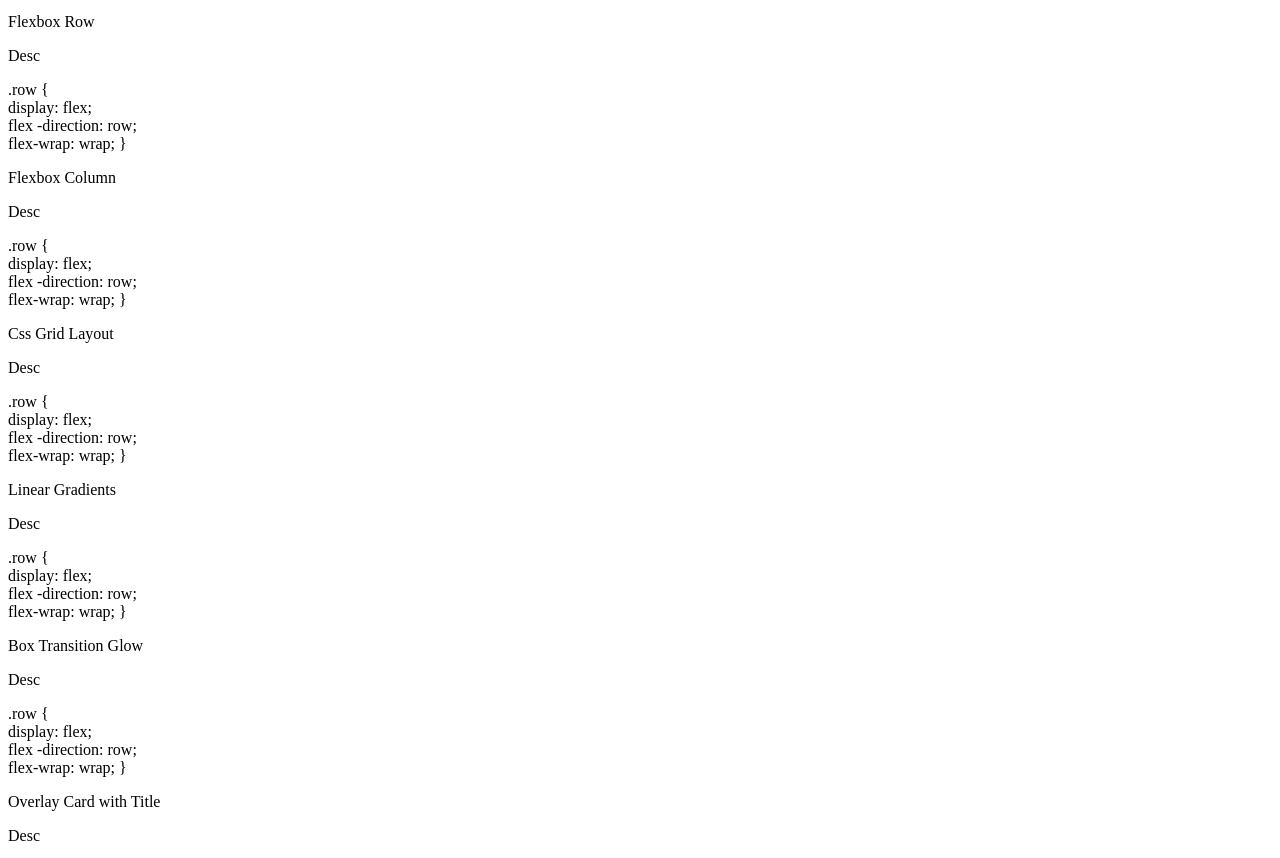
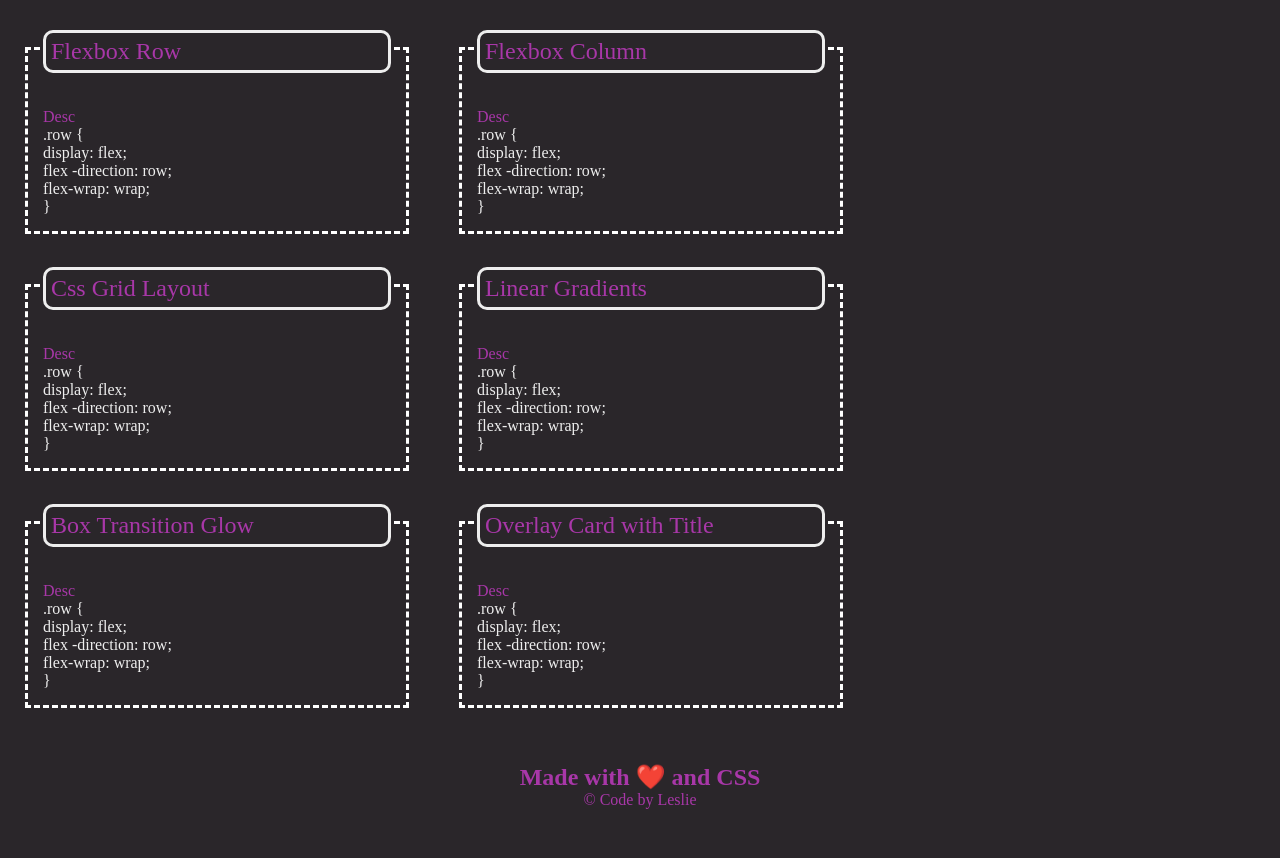
Before and after one commit to lesliefg/challenge-2, a plain HTML site: page index.html in a window 1280 px wide. Shown: the part 119-977 px from the top of the page. Drawn offline with Linux system fonts and the light colour scheme.

Commit message:
Added CSS code and edited HTML a bit

```diff
--- a/assets/style.css
+++ b/assets/style.css
@@ -0,0 +1,92 @@
+:root {
+    --pink: rgb(168, 55, 168);
+    --white: #EEEEEE;
+}
+
+* {
+    box-sizing: border-box;
+    padding: 0;
+    margin: 0;
+}
+
+body {
+    font-size: 16px;
+    color: white;
+    background-color: #2A262A;
+  }
+
+header {
+    display: block;
+    clear: both;
+    width: 100%;
+    bottom: 0;
+    padding: 30px;
+    text-align: center;
+    position: relative;
+    margin-top: 0px;
+}
+
+header h1 {
+    color: var(--pink);
+    font-size: 250%;
+}
+
+header p {
+    color: var(--white);
+    font-size: 90%;
+}
+
+section {
+    border-style: dashed;
+    border-width: 3px;
+    padding: 15px;
+    margin: 25px;
+    float: left;
+    width: 30%
+}
+
+#title {
+    position: relative;
+    top: -35px;
+    border-style: solid;
+    border-color: #EEEEEE;
+    padding: 5px;
+    border-radius: 10px;
+    font-size: 150%;
+    color: var(--pink);
+    background-color: #2A262A;
+    text-align: left;
+}
+
+.box p {
+    color: var(--pink);
+}
+
+#example {
+    color: var(--white);
+}
+
+.footer {
+    display: block;
+    clear: both;
+    width: 100%;
+    bottom: 0;
+    padding: 30px;
+    text-align: center;
+    color: var(--pink);
+    position: relative;
+    margin-bottom: 0px;
+}
+
+@media screen and (max-width: 992px) {
+    section {
+        width: 40%;
+    }
+}
+
+@media screen and (max-width: 768px) {
+    section {
+        width: 80%;
+    }
+
+}
--- a/index.html
+++ b/index.html
@@ -11,85 +11,85 @@
 
 <body>
 <!--This is your page header-->
-    <header class="main-header">
+    <header class="header">
         <h1>CSS Snippet Cheatsheet</h1>
         <p>Ever have trouble recalling the exact syntax for your favorite
-        CSS Code? Give it a permanent home and add it to to this page! Select
+        CSS Code? Give it a permanent home and add it to to this page! Select<br>
         any snippet below and it'll automatically select all of the code for
         you to copy.</p>
     </header>
 
-    <snippets class="snippets">
+    <section class="section">
         <box class="box">
-            <header>Flexbox Row</header>
+            <header id="title">Flexbox Row</header>
             <p>Desc</p>
-            <p>.row { <br>
+            <p id="example">.row { <br>
               display: flex; <br>
               flex -direction: row;<br>
-              flex-wrap: wrap;
+              flex-wrap: wrap;<br>
             }</p>
         </box>
-    </snippets>
+    </section>
 
-    <snippets class="snippets">
+    <section class="section">
         <box class="box">
-            <header>Flexbox Column</header>
+            <header id="title">Flexbox Column</header>
             <p>Desc</p>
-            <p>.row { <br>
+            <p id="example">.row { <br>
               display: flex; <br>
               flex -direction: row;<br>
-              flex-wrap: wrap;
+              flex-wrap: wrap;<br>
             }</p>
         </box>
-    </snippets>
+    </section>
 
-    <snippets class="snippets">
+    <section class="section">
         <box class="box">
-            <header>Css Grid Layout</header>
+            <header id="title">Css Grid Layout</header>
             <p>Desc</p>
-            <p>.row { <br>
+            <p id="example">.row { <br>
               display: flex; <br>
               flex -direction: row;<br>
-              flex-wrap: wrap;
+              flex-wrap: wrap;<br>
             }</p>
         </box>
-    </snippets>
+    </section>
 
-    <snippets class="snippets">
+    <section class="section">
         <box class="box">
-            <header>Linear Gradients</header>
+            <header id="title">Linear Gradients</header>
             <p>Desc</p>
-            <p>.row { <br>
+            <p id="example">.row { <br>
               display: flex; <br>
               flex -direction: row;<br>
-              flex-wrap: wrap;
+              flex-wrap: wrap;<br>
             }</p>
         </box>
-    </snippets>
+    </section>
 
-    <snippets class="snippets">
+    <section class="section">
         <box class="box">
-            <header>Box Transition Glow</header>
+            <header id="title">Box Transition Glow</header>
             <p>Desc</p>
-            <p>.row { <br>
+            <p id="example">.row { <br>
               display: flex; <br>
               flex -direction: row;<br>
-              flex-wrap: wrap;
+              flex-wrap: wrap;<br>
             }</p>
         </box>
-    </snippets>
+    </section>
 
-    <snippets class="snippets">
+    <section class="section">
         <box class="box">
-            <header>Overlay Card with Title</header>
+            <header id="title">Overlay Card with Title</header>
             <p>Desc</p>
-            <p>.row { <br>
+            <p id="example">.row { <br>
               display: flex; <br>
               flex -direction: row;<br>
-              flex-wrap: wrap;
+              flex-wrap: wrap;<br>
             }</p>
         </box>
-    </snippets>
+    </section>
 
 <!--This is the footer/website credit-->
     <footer class="footer">
```
